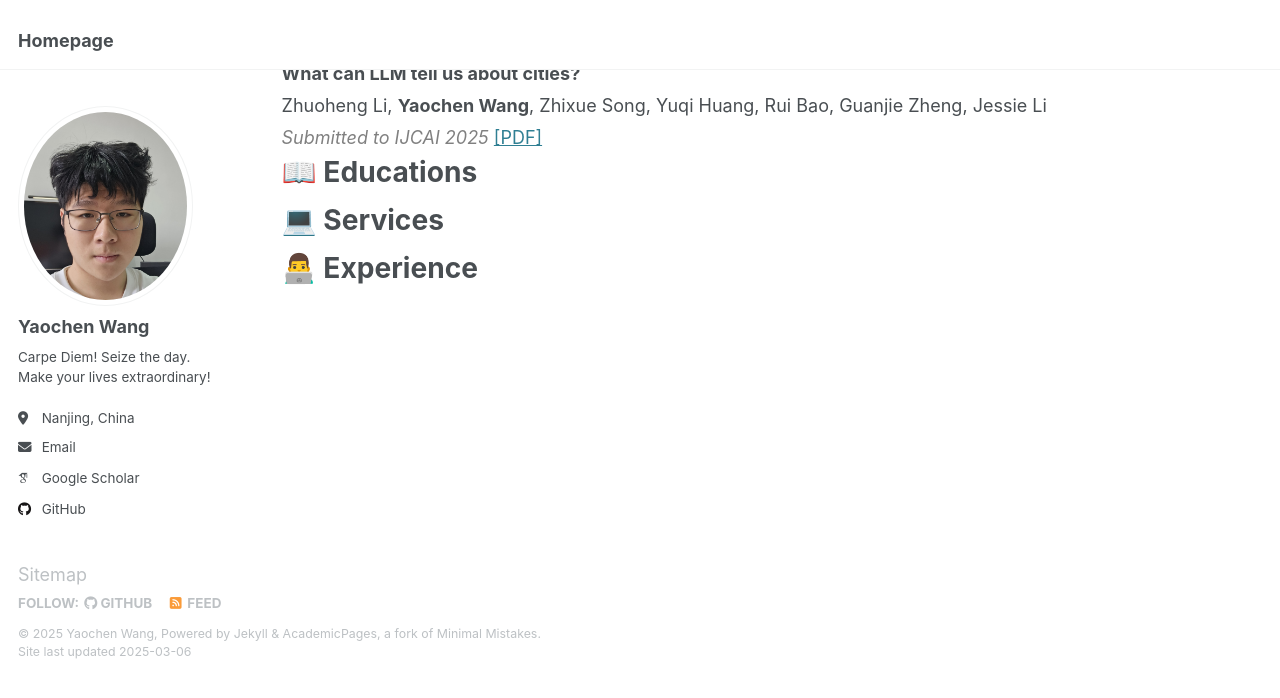
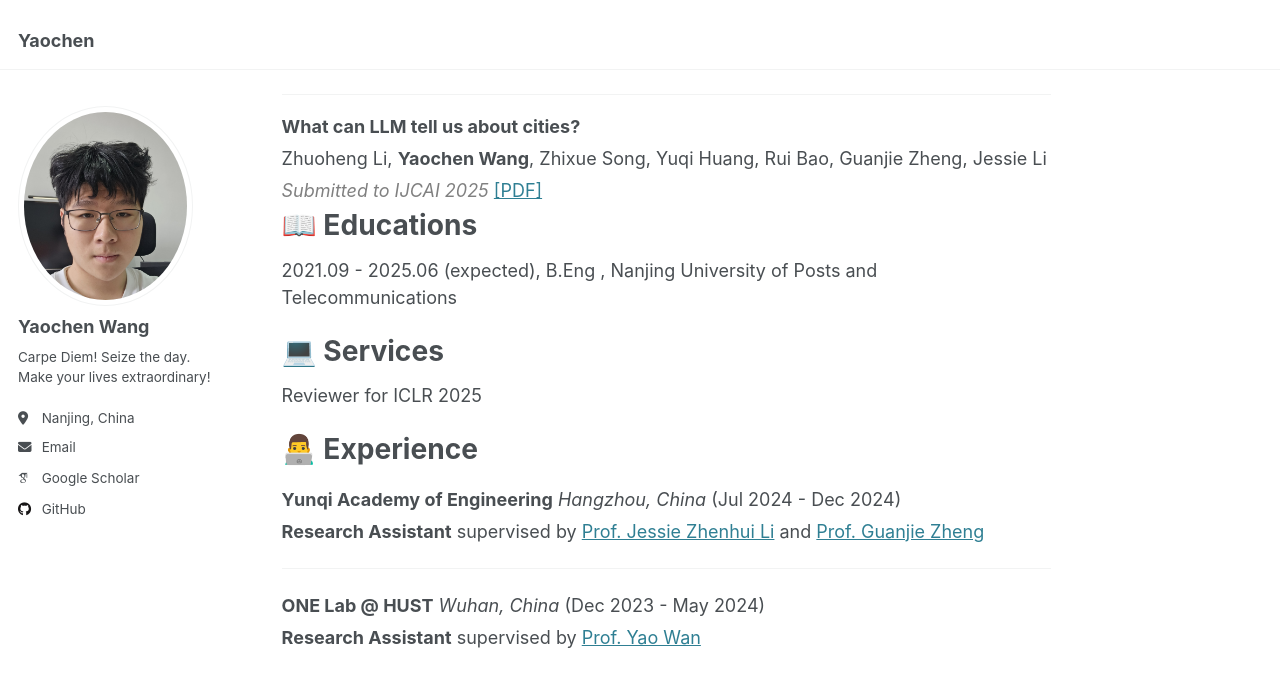
Before and after one commit to Misaki-Wang/Misaki-Wang.github.io, a Jekyll site: the page built from _pages/about.md, in a window 1280 px wide and 900 px high, scrolled down 743 px. Shown: the top 698 px of the window. Built offline with Jekyll 4.4.1, drawn with Linux system fonts in a browser that asks for light colours; some web fonts are replaced; some of the changed text lies outside the part shown.

Commit message:
about.md content polish

```diff
--- a/_config.yml
+++ b/_config.yml
@@ -9,12 +9,12 @@
 # Basic Site Settings
 locale                   : "en-US"
 site_theme               : "default"
-title                    : "Homepage"
+title                    : "Yaochen"
 title_separator          : "-"
 name                     : &name "Yaochen Wang"
 description              : &description "personal description"
 url                      : https://misaki-wang.github.io # the base hostname & protocol for your site e.g. "https://[your GitHub username].github.io"
-baseurl                  : "" # the subpath of your site, e.g. "/blog"
+baseurl                  : #"" # the subpath of your site, e.g. "/blog"
 repository               : "Misaki-Wang/Misaki-Wang.github.io"
 
 # Site Author - The following control what appear as part of the author content on the side bar.
--- a/_pages/about.md
+++ b/_pages/about.md
@@ -9,7 +9,8 @@ redirect_from:
 
 
 Hi, I’m Yaochen Wang.
-=====
+<!-- ===== -->
+<p style="color: red; font-weight: bold;">Sincerely looking for PhD positions!</p>
 
 # 💡 Research Interest
 
@@ -76,7 +77,31 @@ Hi, I’m Yaochen Wang.
 </div>
 
 # 📖 Educations
-
+2021.09 - 2025.06 (expected), B.Eng , Nanjing University of Posts and Telecommunications
 # 💻 Services
-
+Reviewer for ICLR 2025
 # 👨‍💻 Experience
+<div style="display: flex; align-items: center;">
+<div style="flex-grow: 1;">
+<p style="margin: 5px 0;">
+<strong>Yunqi Academy of Engineering</strong> <em>Hangzhou, China</em> (Jul 2024 - Dec 2024)
+</p>
+<p style="margin: 5px 0;"><strong>Research Assistant</strong>
+supervised by
+    <a href="https://jessielzh.com/" target="_blank">Prof. Jessie Zhenhui Li</a> and
+    <a href="https://jhc.sjtu.edu.cn/~gjzheng/" target="_blank">Prof. Guanjie Zheng</a>
+</p>
+</div>
+</div>
+----
+<div style="display: flex; align-items: center;">
+<div style="flex-grow: 1;">
+<p style="margin: 5px 0;">
+<strong>ONE Lab @ HUST</strong> <em>Wuhan, China</em> (Dec 2023 - May 2024)
+</p>
+<p style="margin: 5px 0;"><strong>Research Assistant</strong>
+supervised by
+    <a href="https://wanyao.me/" target="_blank">Prof. Yao Wan</a>
+</p>
+</div>
+</div>
```
